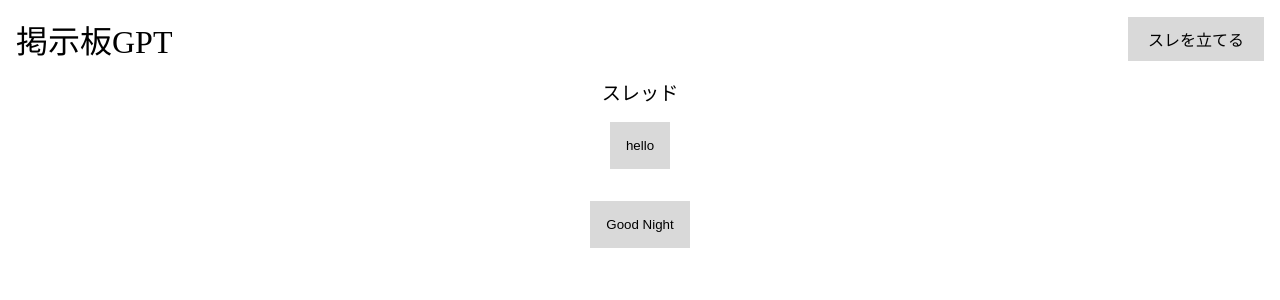
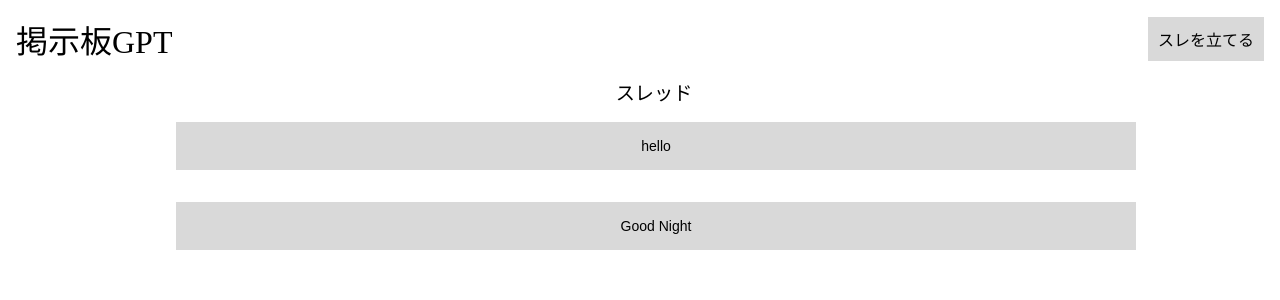
Before and after one commit to pentabi/keijibanGPT, a React (Create React App) app in the folder frontend/: page /home in a window 1280 px wide. Shown: the top 300 px of the page. Built offline with nearby package versions, Linux system fonts and the light colour scheme.

Commit message:
スレッドボタン改良

```diff
--- a/frontend/src/components/home.css
+++ b/frontend/src/components/home.css
@@ -33,11 +33,11 @@ button {
 
     /* Optional: Remove button background color and padding */
     background: none;
-    padding: 0;
-    margin: 0;
+    width: 100%;
 
     /* Optional: Set the cursor to pointer on hover */
     cursor: pointer;
+    font-size: 14px;
 }
 
 /* HEADER */
@@ -62,7 +62,7 @@ button {
 .gray-button {
     background-color: #D9D9D9;
     border: none;
-    padding: 10px 20px;
+    padding: 10px;
     font-size: 16px;
     cursor: pointer;
 }
@@ -77,19 +77,18 @@ button {
 }
 
 .thread-text{
-    text-align: center;
+    /* 汚いやり方 */
+    padding-left: 28px;
     font-size: 1.2rem;
 }
 
 /*　個々のスレッド */
 .gray-box{
     background-color: #D9D9D9;
-    text-align: center; /* Center the text horizontally */
     padding: 1rem; /* Add padding to create space around the text */
     margin: 1rem;
 }
 
-
 .gray-box:hover {
     background-color: #ECECEC;
 }
```
